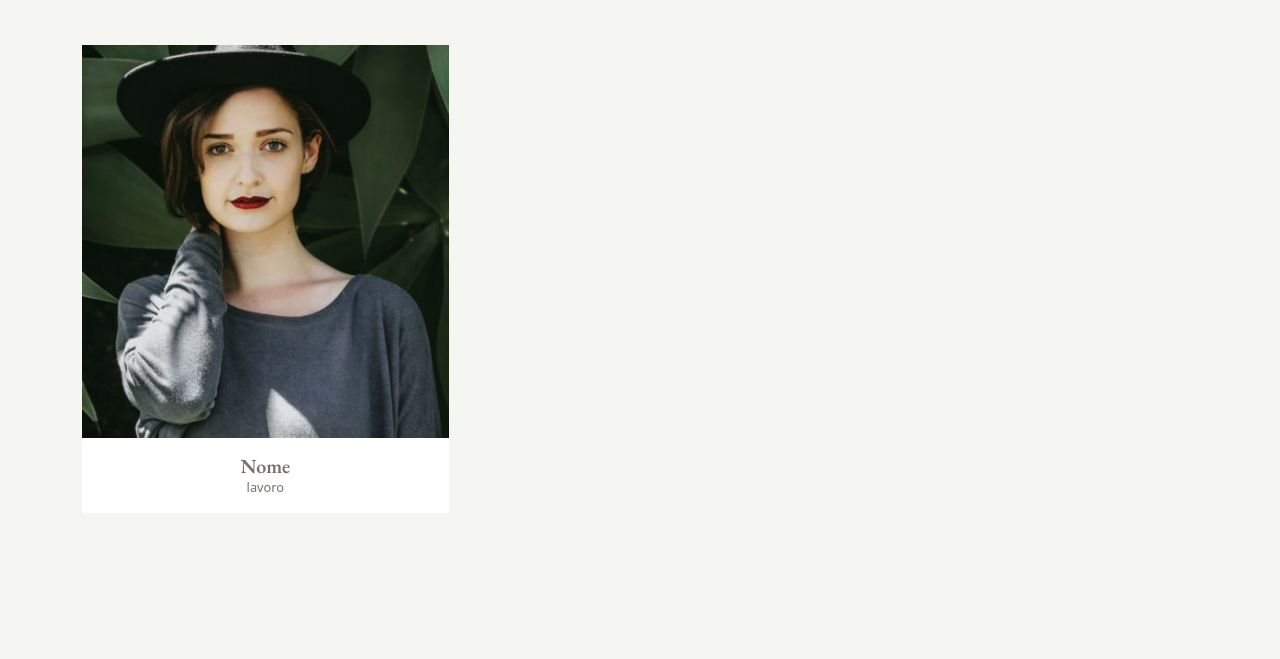
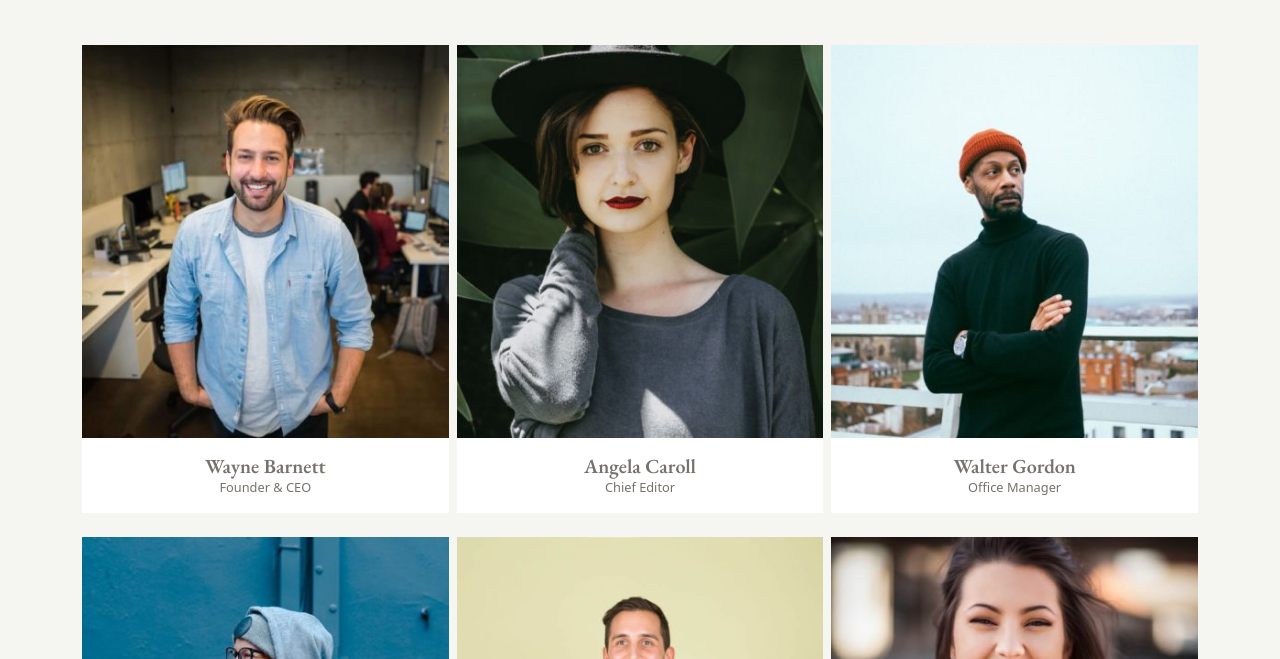
Before and after one commit to AntoCic/js-our-team, a plain HTML site: page index.html in a window 1280 px wide. Shown: the part 141-800 px from the top of the page. Drawn offline with nearby package versions, Linux system fonts and the light colour scheme.

Commit message:
BONUS 1 BONUS 2

```diff
--- a/index.html
+++ b/index.html
@@ -31,13 +31,13 @@
         <div class="container">
             <div class="row g-2" id="users_card">
 
-                <div class="col-4">
+                <!-- <div class="col-4">
                     <div class="ms_card">
                         <img src="./img/angela-caroll-chief-editor.jpg" alt="">
                         <h5>Nome</h5>
                         <p>lavoro</p>
                     </div>
-                </div>
+                </div> -->
 
             </div>
         </div>
--- a/js/script.js
+++ b/js/script.js
@@ -53,3 +53,33 @@ for (const user of users) {
     console.log(`${key}: ${user[key]}`);
   }
 }
+
+// BONUS 1 BONUS 2
+
+const users_card = document.getElementById("users_card");
+
+for (const user of users) {
+    users_card.appendChild(generateUsers_card(user))
+}
+
+function generateUsers_card(user) {
+  const col_4 = document.createElement("div");
+  col_4.classList.add("col-4");
+
+  const ms_card = document.createElement("div");
+  ms_card.classList.add("ms_card");
+  col_4.appendChild(ms_card);
+
+  const img = document.createElement("img");
+  img.setAttribute("src", "./img/"+user.picture);
+  ms_card.appendChild(img);
+
+  const h5 = document.createElement("h5");
+  h5.textContent= user.name;
+  ms_card.appendChild(h5);
+
+  const p = document.createElement("p");
+  p.textContent= user.rule;
+  ms_card.appendChild(p);
+  return col_4;
+}
```
